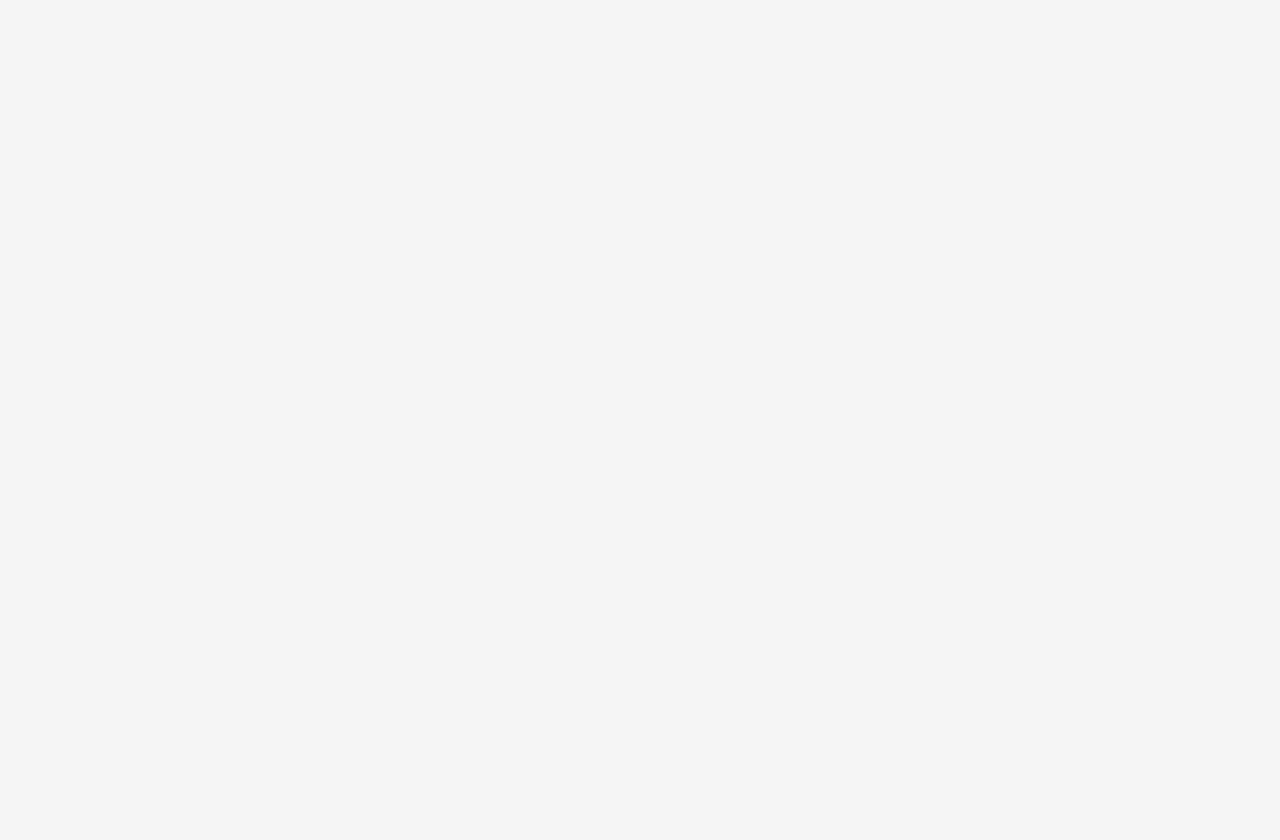
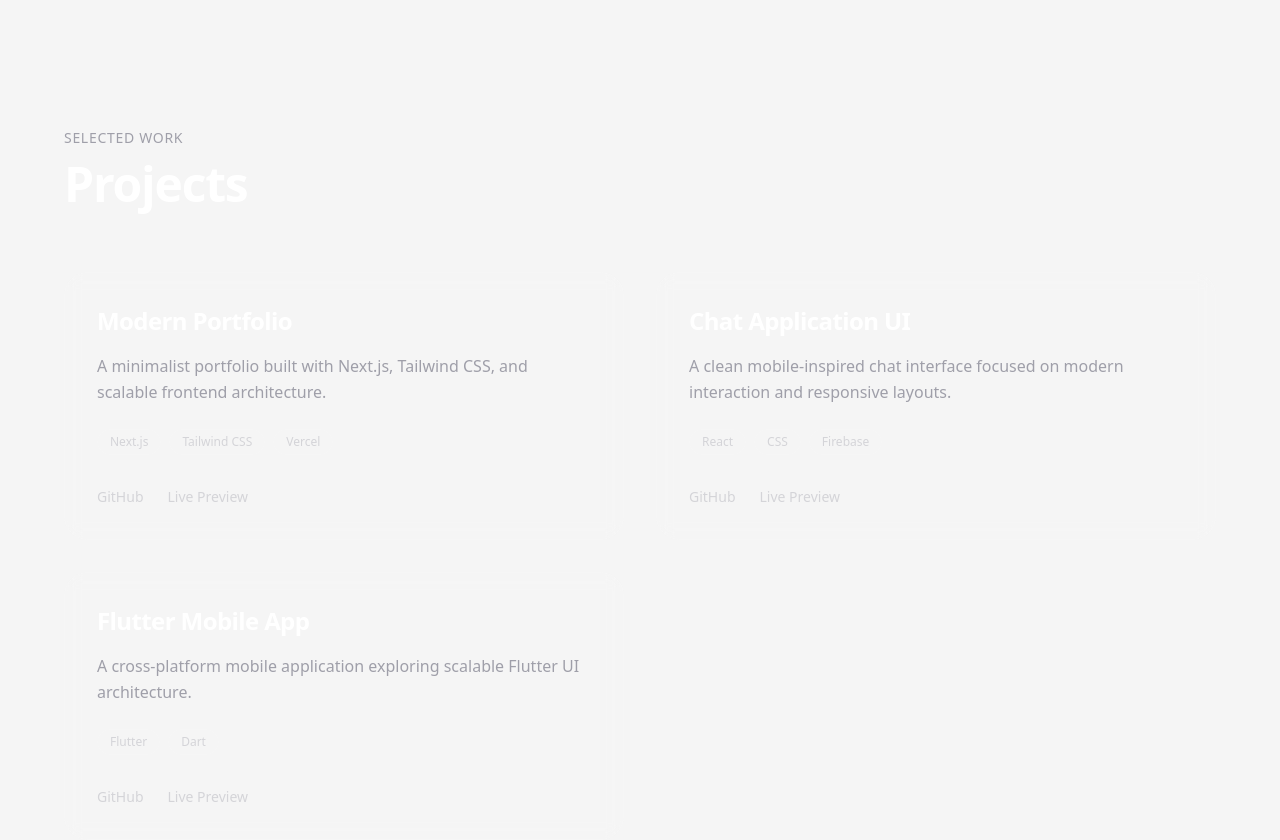
Before and after one commit to Hena-yaris/portfolio-2, a Next.js app: page / in a window 1280 px wide. Shown: the part 800-1640 px from the top of the page. Before the commit the page ends 800 px from the top, so only its background shows below. Built offline with nearby package versions, Linux system fonts and the light colour scheme.

Commit message:
feat: add dynamic projects section architecture

```diff
--- a/src/app/page.tsx
+++ b/src/app/page.tsx
@@ -1,5 +1,6 @@
 
 import Hero from "../sections/hero/Hero";
+import Projects from "../sections/projects/Projects";
 
 export default function Home() {
 
@@ -7,6 +8,7 @@ export default function Home() {
   return (
      <main>
           <Hero/>
+          <Projects/>
      </main>
   );
 }
--- /dev/null
+++ b/src/components/shared/ProjectCard.tsx
@@ -0,0 +1,88 @@
+export default function ProjectCard({ project }: any) {
+  return (
+    <div
+      className="
+        border
+        border-white/10
+        rounded-3xl
+        p-8
+        bg-white/[0.02]
+        backdrop-blur-sm
+        transition-all
+        duration-300
+        hover:border-white/20
+        hover:bg-white/[0.04]
+      "
+    >
+      {/* Title */}
+      <h3
+        className="
+          text-2xl
+          font-semibold
+          tracking-tight
+          mb-4
+        "
+      >
+        {project.title}
+      </h3>
+
+      {/* Description */}
+      <p
+        className="
+          text-zinc-400
+          leading-relaxed
+          mb-6
+        "
+      >
+        {project.description}
+      </p>
+
+      {/* Technologies */}
+      <div className="flex flex-wrap gap-2 mb-8">
+        {project.technologies.map((tech:any) => (
+          <span
+            key={tech}
+            className="
+              text-xs
+              px-3
+              py-1
+              rounded-full
+              border
+              border-white/10
+              text-zinc-300
+            "
+          >
+            {tech}
+          </span>
+        ))}
+      </div>
+
+      {/* Links */}
+      <div className="flex items-center gap-6">
+        <a
+          href={project.github}
+          className="
+            text-sm
+            text-zinc-300
+            hover:text-white
+            transition-colors
+          "
+        >
+          GitHub
+        </a>
+
+        <a
+          href={project.live}
+          className="
+            text-sm
+            text-zinc-300
+            hover:text-white
+            transition-colors
+          "
+        >
+          Live Preview
+        </a>
+      </div>
+    </div>
+  );
+}
--- /dev/null
+++ b/src/data/projects.ts
@@ -0,0 +1,31 @@
+export const projects = [
+  {
+    id: 1,
+    title: "Modern Portfolio",
+    description:
+      "A minimalist portfolio built with Next.js, Tailwind CSS, and scalable frontend architecture.",
+    technologies: ["Next.js", "Tailwind CSS", "Vercel"],
+    github: "#",
+    live: "#",
+  },
+
+  {
+    id: 2,
+    title: "Chat Application UI",
+    description:
+      "A clean mobile-inspired chat interface focused on modern interaction and responsive layouts.",
+    technologies: ["React", "CSS", "Firebase"],
+    github: "#",
+    live: "#",
+  },
+
+  {
+    id: 3,
+    title: "Flutter Mobile App",
+    description:
+      "A cross-platform mobile application exploring scalable Flutter UI architecture.",
+    technologies: ["Flutter", "Dart"],
+    github: "#",
+    live: "#",
+  },
+];
--- /dev/null
+++ b/src/sections/projects/Projects.tsx
@@ -0,0 +1,27 @@
+import Container from "@/src/components/ui/Container";
+import SectionTitle from "@/src/components/ui/SectionTitle";
+import ProjectCard from "@/src/components/shared/ProjectCard";
+
+import { projects } from "@/src/data/projects";
+export default function Projects() {
+  return (
+    <section id="projects" className="py-32">
+      <Container>
+        <SectionTitle subtitle="Selected Work" title="Projects" />
+
+        <div
+          className="
+            grid
+            grid-cols-1
+            md:grid-cols-2
+            gap-8
+          "
+        >
+          {projects.map((project) => (
+            <ProjectCard key={project.id} project={project} />
+          ))}
+        </div>
+      </Container>
+    </section>
+  );
+}
```
